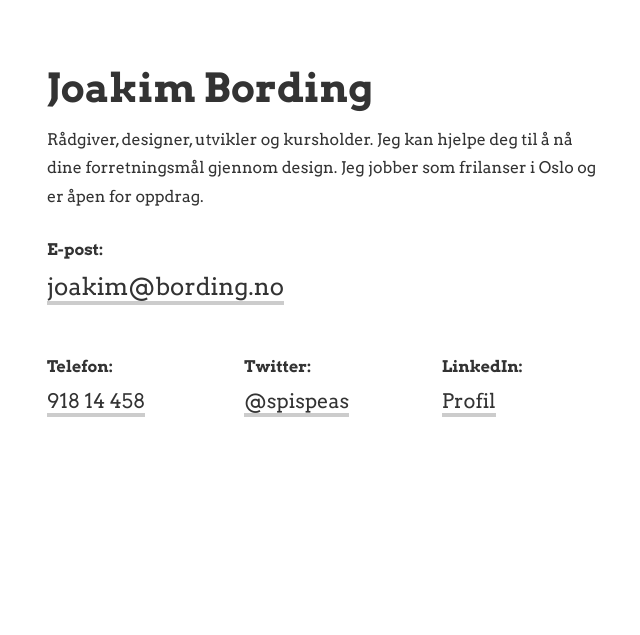
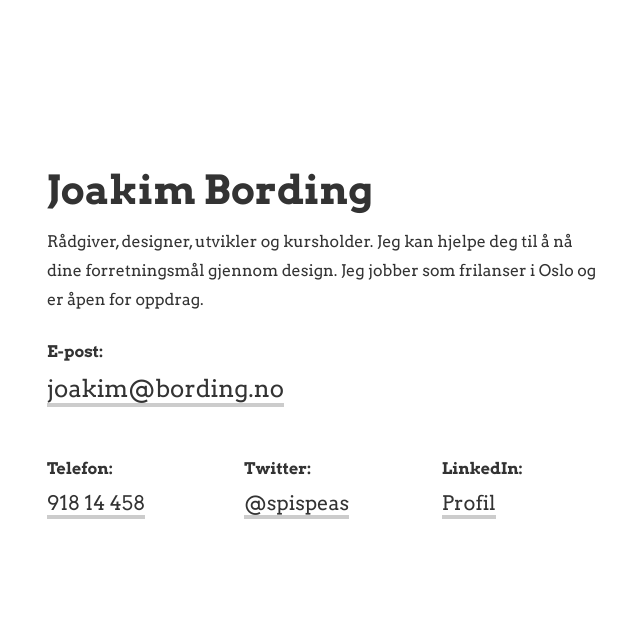
Before and after one commit to joakimbording/joakim-bording, a PHP site: page / in a window 1280 px wide. Shown: the top 635 px of the page, without its empty margins (313-953 px from the left). Run offline with PHP 8.4, Linux system fonts and the light colour scheme.

Commit message:
Increased top padding of page

```diff
--- a/public/css/screen.css
+++ b/public/css/screen.css
@@ -233,6 +233,12 @@ Design components, seperated as blocks.
   max-width: 37rem;
   margin: 0 auto;
   padding: 3.6rem 1rem; }
+  @media (min-width: 51.25rem) {
+    .page {
+      padding-top: 7em; } }
+  @media (min-width: 68.75rem) {
+    .page {
+      padding-top: 10em; } }
 
 .info {
   display: block;
--- a/scss/3_blocks/_page.scss
+++ b/scss/3_blocks/_page.scss
@@ -3,4 +3,10 @@
   max-width: $page-width;
   margin: 0 auto;
   padding: $spacing--xlarge $spacing;
+  @include breakpoint(medium) {
+    padding-top: 7em;
+  }
+  @include breakpoint(large) {
+    padding-top: 10em;
+  }
 }
```
Also changed, not shown: public/js/main.js.
